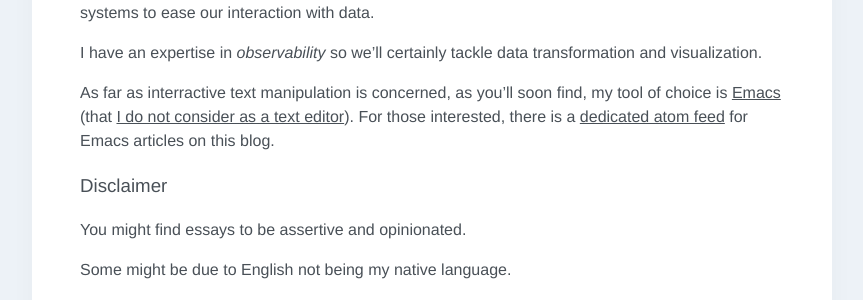
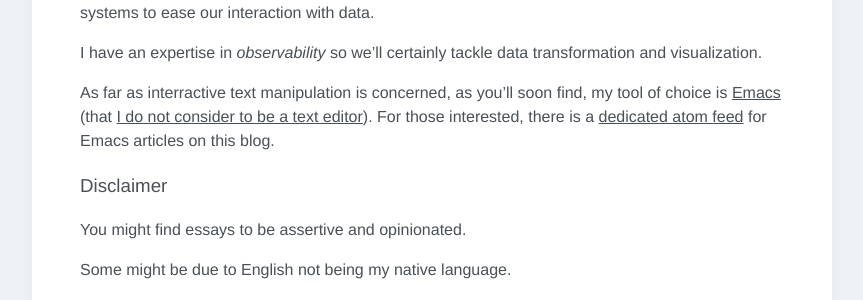
Before and after one commit to p3r7/blog, a Jekyll site: the page built from _pages/about.md, in a window 1280 px wide. Shown: the part 331-631 px from the top of the page, without its empty margins (208-1071 px from the left). Built offline with Jekyll 4.4.1, drawn with Linux system fonts in a browser that asks for light colours; some web fonts are replaced.

Commit message:
More modern English

```diff
--- a/_pages/about.md
+++ b/_pages/about.md
@@ -15,7 +15,7 @@
 
 I have an expertise in _observability_ so we'll certainly tackle data transformation and visualization.
 
-As far as interractive text manipulation is concerned, as you'll soon find, my tool of choice is [Emacs](/tag/emacs/) (that [I do not consider as a text editor](/2020/01/12/emacs-is-no-editor)). For those interested, there is a [dedicated atom feed](/atom.emacs.xml) for Emacs articles on this blog.
+As far as interractive text manipulation is concerned, as you'll soon find, my tool of choice is [Emacs](/tag/emacs/) (that [I do not consider to be a text editor](/2020/01/12/emacs-is-no-editor)). For those interested, there is a [dedicated atom feed](/atom.emacs.xml) for Emacs articles on this blog.
 
 
 ### Disclaimer
```
